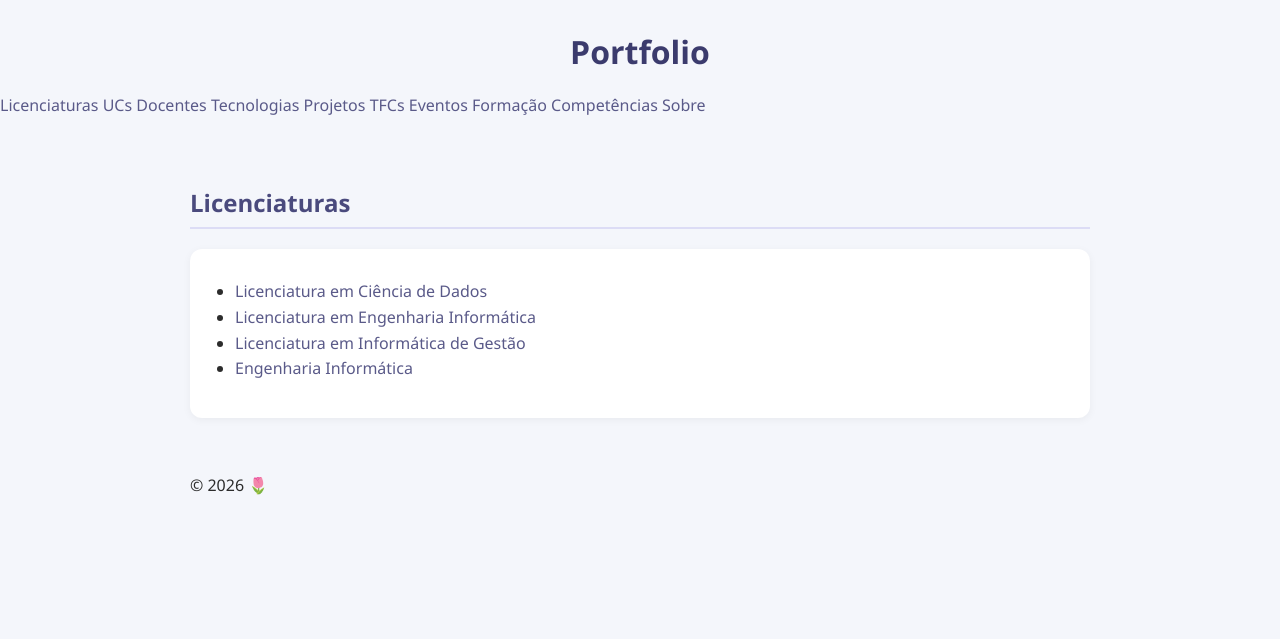
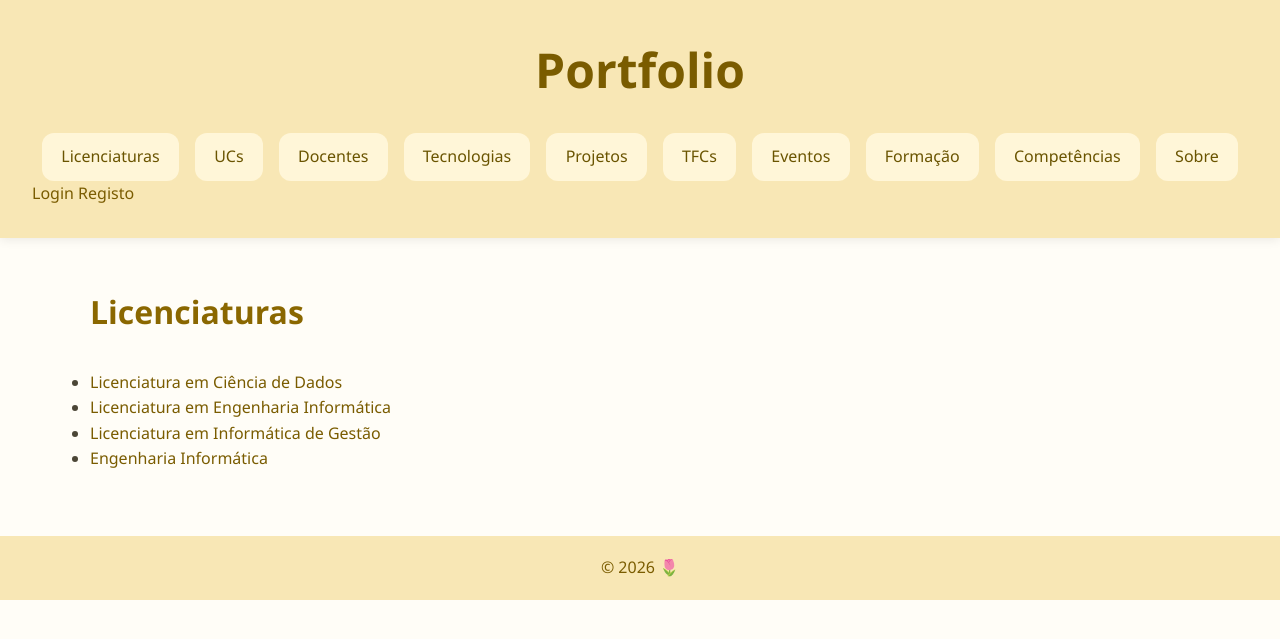
Before and after one commit to a22405789NidhiMogatlal/portfolio, a Django app: page / in a window 1280 px wide. Shown: the top 639 px of the page. Run offline with Django 5.2, Linux system fonts and the light colour scheme; data comes from the database, SQL or seed files in the repository; both versions use the stored data as it was after the commit.

Commit message:
Implementa sistema de autenticação com grupos e proteção CRUD

```diff
--- /dev/null
+++ b/accounts/urls.py
@@ -0,0 +1,8 @@
+from django.urls import path
+from . import views
+
+urlpatterns = [
+    path('login/', views.login_view, name='login'),
+    path('logout/', views.logout_view, name='logout'),
+    path('registo/', views.registo_view, name='registo'),
+]
--- a/portfolio/static/portfolio/styles.css
+++ b/portfolio/static/portfolio/styles.css
@@ -1,104 +1,176 @@
-/* Reset básico */
-body {
-    font-family: 'Segoe UI', Arial, sans-serif;
-    background-color: #f4f6fb;
+/* ===== RESET ===== */
+
+* {
     margin: 0;
     padding: 0;
-    color: #2c2c2c;
+    box-sizing: border-box;
 }
 
-/* Container principal */
-body > *:not(header) {
-    max-width: 900px;
-    margin: auto;
-    padding: 20px;
-}
+/* ===== BODY ===== */
 
-/* Título principal */
-h1 {
-    text-align: center;
-    margin-top: 30px;
-    color: #3b3b6d;
-}
-
-/* Secções */
-h2 {
-    margin-top: 50px;
-    padding-bottom: 8px;
-    border-bottom: 2px solid #dcdcf5;
-    color: #4a4a7d;
-}
-
-/* Subtítulos */
-h3 {
-    margin-top: 25px;
-    color: #5a5a89;
-}
-
-/* Listas */
-ul, ol {
-    margin-top: 10px;
-    padding-left: 25px;
+body {
+    font-family: 'Segoe UI', Tahoma, Geneva, Verdana, sans-serif;
+    background-color: #fffdf7;
+    color: #4b4636;
     line-height: 1.6;
 }
 
-/* Blocos de conteúdo */
-section {
-    background-color: white;
-    padding: 20px;
-    margin-top: 20px;
-    border-radius: 12px;
-    box-shadow: 0 2px 8px rgba(0,0,0,0.05);
+/* ===== HEADER ===== */
+
+header {
+    background-color: #f8e7b5;
+    padding: 2rem;
+    box-shadow: 0 2px 10px rgba(0,0,0,0.08);
 }
 
-/* Imagens */
-img {
-    display: block;
-    max-width: 100%;
-    margin: 15px auto;
-    border-radius: 10px;
+header h1 {
+    text-align: center;
+    font-size: 3rem;
+    color: #7a5c00;
+    margin-bottom: 1.5rem;
 }
 
-/* Vídeo */
-iframe {
-    display: block;
-    margin: 20px auto;
-    border-radius: 10px;
+/* ===== NAV ===== */
+
+nav {
+    display: flex;
+    flex-wrap: wrap;
+    justify-content: center;
+    gap: 1rem;
 }
 
-/* Tecnologias (cards) */
-.tech-card {
-    background-color: #f9f9ff;
-    border-radius: 10px;
-    padding: 15px;
-    margin: 15px 0;
-    border-left: 4px solid #b8c0ff;
+nav a {
+    text-decoration: none;
+    color: #6a5400;
+    background-color: #fff6d8;
+    padding: 0.7rem 1.2rem;
+    border-radius: 12px;
+    transition: 0.3s;
+    font-weight: 500;
 }
 
-/* Nome tecnologia */
-.tech-card h4 {
-    margin: 0 0 5px 0;
-    color: #3b3b6d;
+nav a:hover {
+    background-color: #f3d36c;
+    color: white;
+    transform: translateY(-2px);
 }
 
-/* Texto */
-.tech-card p {
-    margin: 3px 0;
-    font-size: 0.95em;
+/* ===== LOGIN INFO ===== */
+
+header span {
+    display: block;
+    text-align: center;
+    margin-top: 1.5rem;
+    color: #6a5400;
+    font-weight: bold;
 }
 
-/* Descrição */
-.tech-card .descricao {
-    margin-top: 8px;
-    color: #555;
+/* ===== MAIN ===== */
+
+main {
+    width: 90%;
+    max-width: 1100px;
+    margin: 3rem auto;
 }
 
-/* Links */
+/* ===== TITLES ===== */
+
+h2 {
+    color: #8a6700;
+    margin-bottom: 2rem;
+    font-size: 2rem;
+}
+
+/* ===== BUTTONS ===== */
+
+button,
+input[type="submit"] {
+    background-color: #f3d36c;
+    color: white;
+    border: none;
+    padding: 0.8rem 1.4rem;
+    border-radius: 10px;
+    cursor: pointer;
+    transition: 0.3s;
+    font-weight: bold;
+}
+
+button:hover,
+input[type="submit"]:hover {
+    background-color: #ddb63f;
+}
+
+/* ===== LINKS ===== */
+
 a {
-    color: #5a5a89;
+    color: #7a5c00;
     text-decoration: none;
 }
 
 a:hover {
     text-decoration: underline;
 }
+
+/* ===== CARDS / ARTICLES ===== */
+
+section {
+    display: grid;
+    grid-template-columns: repeat(auto-fit, minmax(260px, 1fr));
+    gap: 1.5rem;
+    margin-top: 2rem;
+}
+
+article {
+    background-color: #fff9e8;
+    padding: 1.5rem;
+    border-radius: 16px;
+    box-shadow: 0 4px 12px rgba(0,0,0,0.06);
+    transition: 0.3s;
+}
+
+article:hover {
+    transform: translateY(-5px);
+}
+
+article a {
+    font-size: 1.2rem;
+    font-weight: bold;
+    color: #7a5c00;
+}
+
+article p {
+    margin-top: 0.5rem;
+}
+
+/* ===== FORMS ===== */
+
+form {
+    background-color: #fff9e8;
+    padding: 2rem;
+    border-radius: 16px;
+    max-width: 500px;
+    margin: auto;
+    box-shadow: 0 4px 12px rgba(0,0,0,0.08);
+}
+
+input,
+select,
+textarea {
+    width: 100%;
+    padding: 0.8rem;
+    margin-top: 0.4rem;
+    margin-bottom: 1.2rem;
+    border: 1px solid #e5d28f;
+    border-radius: 10px;
+    background-color: white;
+}
+
+/* ===== FOOTER ===== */
+
+footer {
+    margin-top: 4rem;
+    background-color: #f8e7b5;
+    text-align: center;
+    padding: 1.2rem;
+    color: #7a5c00;
+}
--- a/portfolio/templates/portfolio/base.html
+++ b/portfolio/templates/portfolio/base.html
@@ -25,6 +25,28 @@
         <a href="{% url 'competencias' %}">Competências</a>
         <a href="{% url 'sobre' %}">Sobre</a>
     </nav>
+
+     {% if request.user.is_authenticated %}
+
+            <span>Olá {{ request.user.username }}</span>
+
+            <a href="{% url 'logout' %}">Logout</a>
+
+        {% else %}
+
+            <a href="{% url 'login' %}">Login</a>
+
+            <a href="{% url 'registo' %}">Registo</a>
+
+        {% endif %}
+
+
+
+
+
+
+
+
 </header>
 
 <main>
--- a/portfolio/views.py
+++ b/portfolio/views.py
@@ -1,4 +1,5 @@
 from django.shortcuts import render,redirect
+from django.contrib.auth.decorators import login_required
 
 # Create your views here.
 from django.http import HttpResponse
@@ -90,6 +91,8 @@ def formacao_view(request, id):
     return render(request, 'portfolio/formacao.html', {'formacao': formacao})
 
 
+
+@login_required
 def projeto_novo(request):
     form = ProjetoForm(request.POST or None,request.FILES)
 
@@ -101,6 +104,8 @@ def projeto_novo(request):
 
     return render(request,'portfolio/projeto_novo.html',context)
 
+
+@login_required
 def tecnologia_novo_view(request):
     form= TecnologiaForm(request.POST or None,request.FILES)
 
@@ -112,6 +117,8 @@ def tecnologia_novo_view(request):
 
     return render(request, 'portfolio/tecnologia_novos.html', {'form': form})
 
+
+@login_required
 def competencia_novo_view(request):
     form = CompetenciaForm(request.POST or None)
 
@@ -121,6 +128,8 @@ def competencia_novo_view(request):
     context={'form':form}
     return render(request,'portfolio/competencia_novo.html',context)
 
+
+@login_required
 def formacao_novo_view(request):
     form= FormacaoForm(request.POST or None,request.FILES)
 
@@ -132,6 +141,9 @@ def formacao_novo_view(request):
 
     return render(request, 'portfolio/formacao_novo.html', {'form': form})
 
+
+
+@login_required
 def editar_projeto_view(request, id):
 
     projeto=Projeto.objects.get(id=id)
@@ -147,6 +159,9 @@ def editar_projeto_view(request, id):
     context={'projeto':projeto,'form':form}
     return render(request, 'portfolio/projeto_editar.html', context)
 
+
+
+@login_required
 def editar_tecnologia_view(request,id):
     tecnologia= Tecnologia.objects.get(id=id)
 
@@ -161,6 +176,8 @@ def editar_tecnologia_view(request,id):
     context={'tecnologia':tecnologia,'form':form}
     return render(request, 'portfolio/tecnologia_editar.html', context)
 
+
+@login_required
 def editar_competencia_view(request,id):
     competencia = Competencia.objects.get(id=id)
 
@@ -174,6 +191,8 @@ def editar_competencia_view(request,id):
     context={'competencia':competencia,'form':form}
     return render(request,'portfolio/competencia_editar.html',context)
 
+
+@login_required
 def editar_formacao_view(request,id):
     formacao=Formacao.objects.get(id=id)
 
@@ -187,18 +206,22 @@ def editar_formacao_view(request,id):
     context={'formacao':formacao,'form':form}
     return render(request,'portfolio/formacao_editar.html',context)
 
+@login_required
 def apagar_projeto_view(request,id):
     Projeto.objects.get(id=id).delete()
     return redirect('projetos')
 
+@login_required
 def apagar_tecnologia_view(request,id):
     Tecnologia.objects.get(id=id).delete()
     return redirect('tecnologias')
 
+@login_required
 def apagar_formacao_view(request,id):
     Formacao.objects.get(id=id).delete()
     return redirect('formacoes')
 
+@login_required
 def apagar_competencia_view(request,id):
     Competencia.objects.get(id=id).delete()
     return redirect('competencias')
--- a/project/settings.py
+++ b/project/settings.py
@@ -124,8 +124,9 @@ USE_TZ = True
 # Static files (CSS, JavaScript, Images)
 # https://docs.djangoproject.com/en/6.0/howto/static-files/
 
-STATIC_URL = "static/"
+STATIC_URL = '/static/'
 
+LOGIN_URL='login'
 
 MEDIA_ROOT = os.path.join(BASE_DIR, 'media')
 
--- a/project/urls.py
+++ b/project/urls.py
@@ -23,6 +23,7 @@ from django.conf.urls.static import static
 urlpatterns = [
     path("admin/", admin.site.urls),
     path("", include("portfolio.urls")),
+    path('accounts/',include("accounts.urls")),
 ]
 
 
```
Also changed, not shown: accounts/templates/accounts/login.html (added, +20 -0 lines), accounts/templates/accounts/registo.html (added, +13 -0 lines), accounts/views.py (+11 -4 lines), db.sqlite3, portfolio/admin.py (line endings or trailing spaces).
